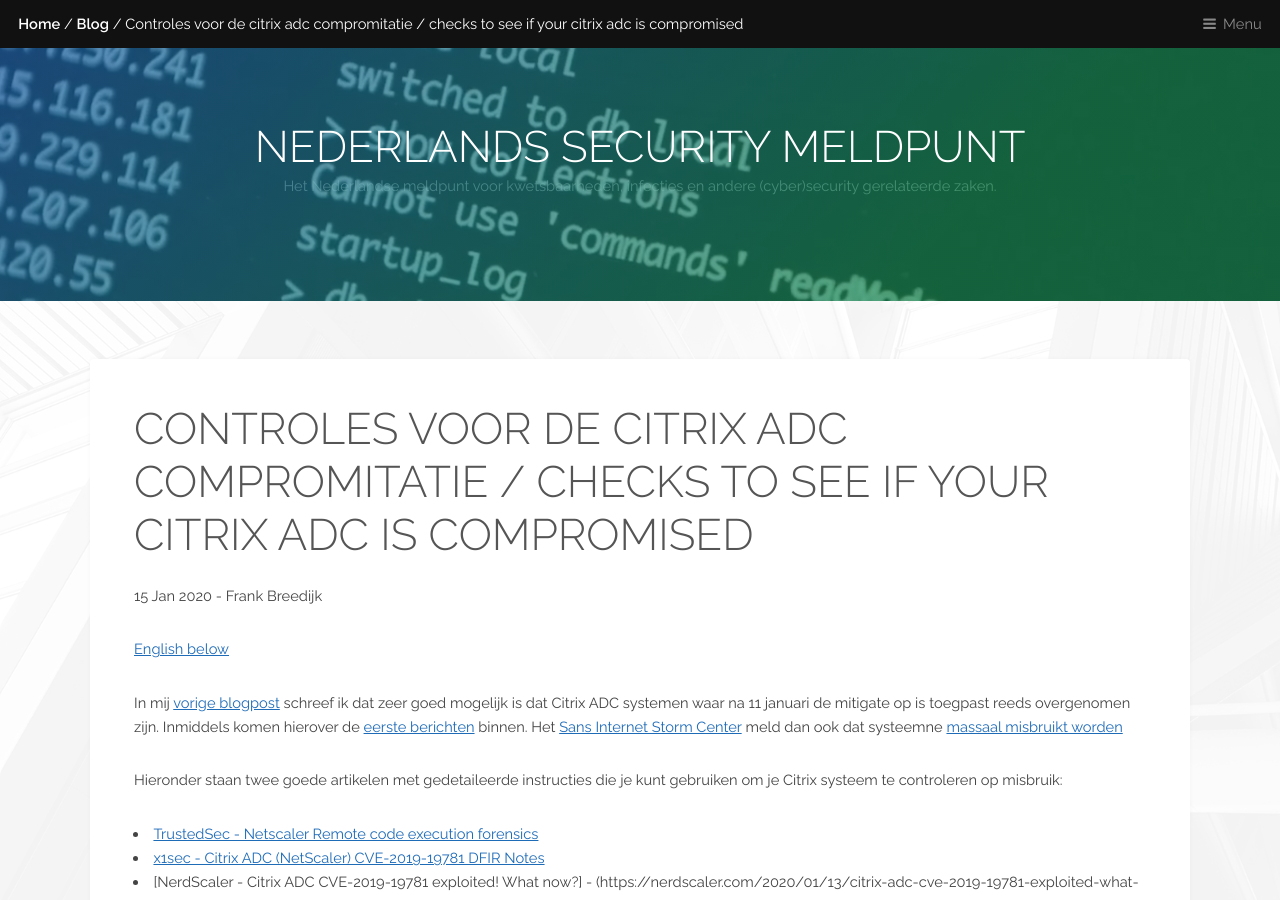
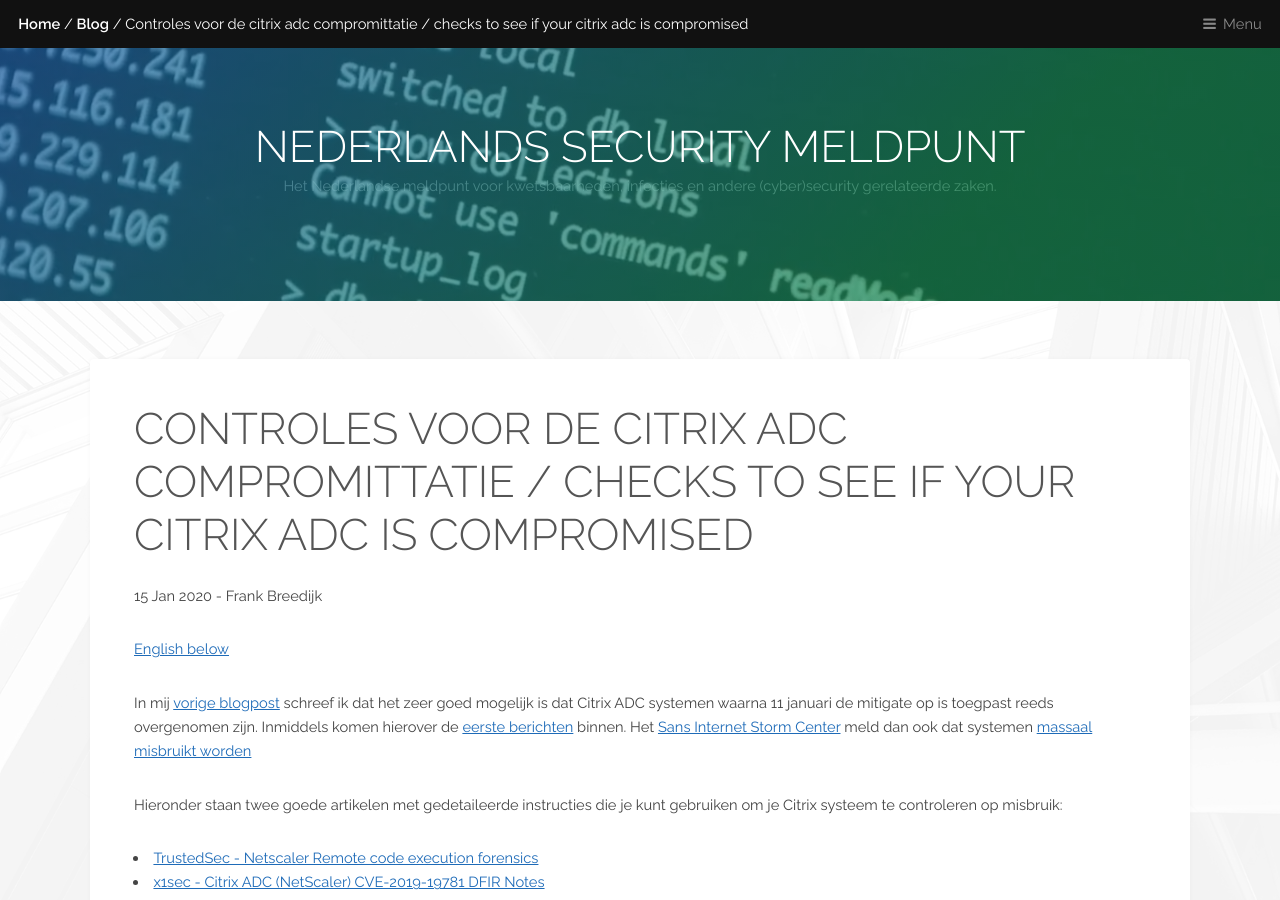
Before and after one commit to DIVD-NL/SecurityMeldpunt, a Jekyll site: the page built from _posts/20-01-15-How-to-check-your-Citrix-gateway.md, in a window 1280 px wide and 900 px high. Built offline with Jekyll 4.4.1, drawn with Linux system fonts in a browser that asks for light colours.

Commit message:
Update 20-01-15-How-to-check-your-Citrix-gateway.md
Typefouten hersteld

```diff
--- a/_posts/20-01-15-How-to-check-your-Citrix-gateway.md
+++ b/_posts/20-01-15-How-to-check-your-Citrix-gateway.md
@@ -1,12 +1,12 @@
 ---
 layout: post
-title: Controles voor de Citrix ADC compromitatie / Checks to see if your Citrix ADC is compromised
+title: Controles voor de Citrix ADC compromittatie / Checks to see if your Citrix ADC is compromised
 author: Frank Breedijk
 excerpt: Links naar controles om vast te stellen of een Citrix ADC is gecompromitteerd / Links to articles on how to check if your Citrix ADC is compromised
 ---
 <small>[English below](#english)</small>
 
-In mij [vorige blogpost](/2020/01/13/Citrix/) schreef ik dat zeer goed mogelijk is dat Citrix ADC systemen waar na 11 januari de mitigate op is toegpast reeds overgenomen zijn. Inmiddels komen hierover de [eerste berichten](https://twitter.com/sans_isc/status/1216375320846176261) binnen. Het [Sans Internet Storm Center](https://isc.sans.edu) meld dan ook dat systeemne [massaal misbruikt worden](https://isc.sans.edu/forums/diary/Citrix+ADC+Exploits+are+Public+and+Heavily+Used+Attempts+to+Install+Backdoor/25700/)
+In mij [vorige blogpost](/2020/01/13/Citrix/) schreef ik dat het zeer goed mogelijk is dat Citrix ADC systemen waarna 11 januari de mitigate op is toegpast reeds overgenomen zijn. Inmiddels komen hierover de [eerste berichten](https://twitter.com/sans_isc/status/1216375320846176261) binnen. Het [Sans Internet Storm Center](https://isc.sans.edu) meld dan ook dat systemen [massaal misbruikt worden](https://isc.sans.edu/forums/diary/Citrix+ADC+Exploits+are+Public+and+Heavily+Used+Attempts+to+Install+Backdoor/25700/)
 
 Hieronder staan twee goede artikelen met gedetaileerde instructies die je kunt gebruiken om je Citrix systeem te controleren op misbruik:
 
```
